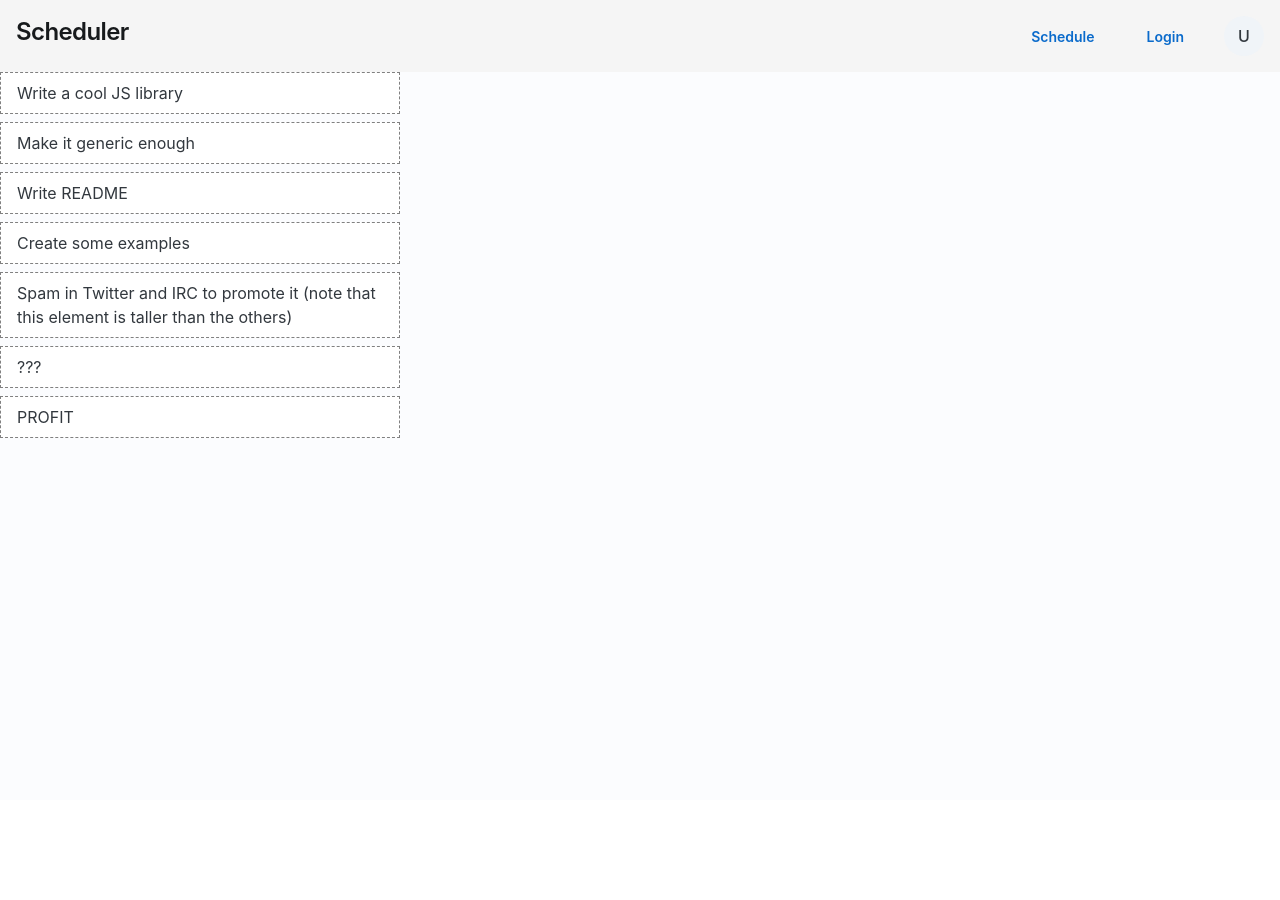
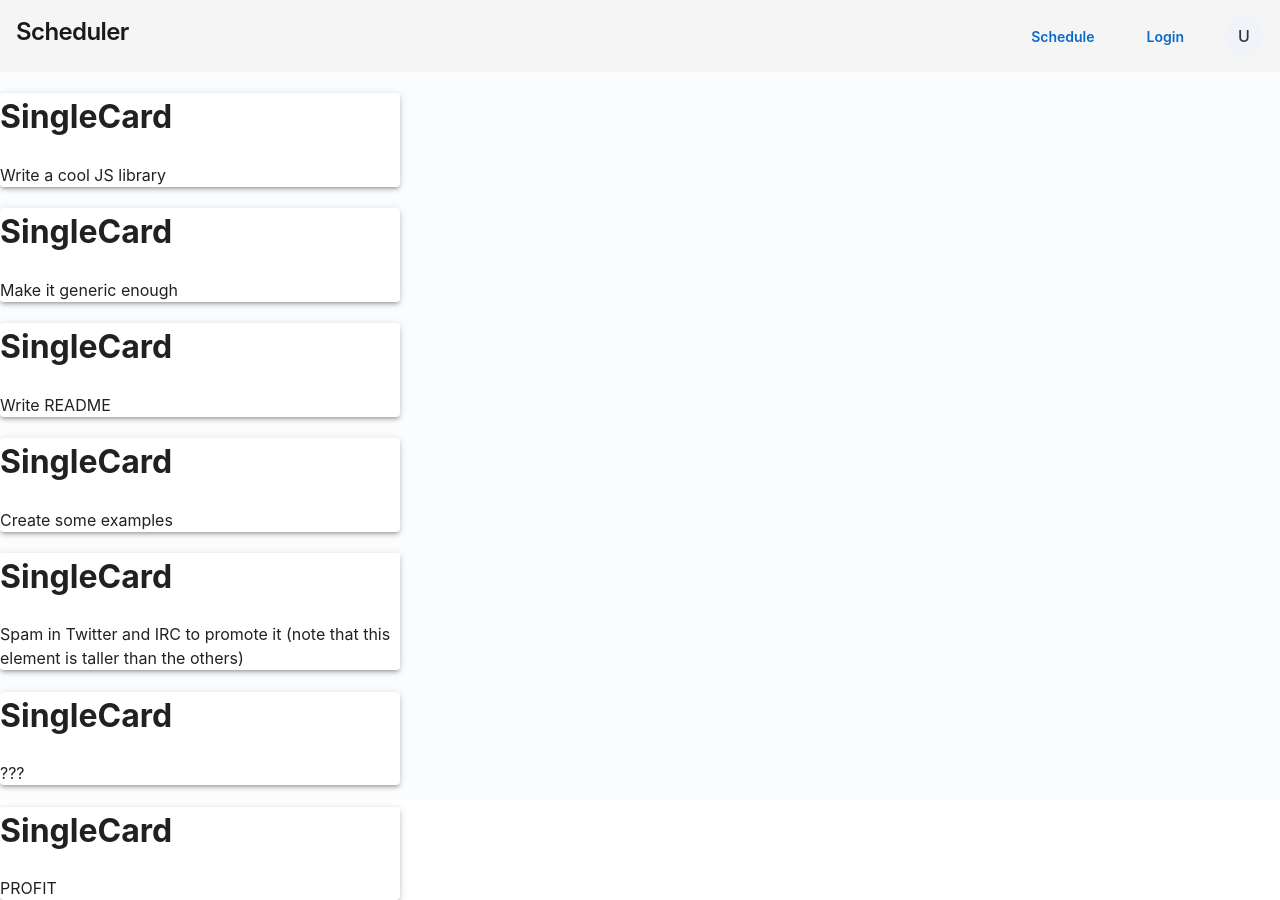
Before and after one commit to jsongga/uga-auto-scheduling, a React (Vite) app in the folder frontend/: page /scheduler in a window 1280 px wide. Before the commit the page ends 800 px from the top, so only its background shows below. Built offline with nearby package versions, Linux system fonts and the light colour scheme.

Commit message:
Moved fetchWalkingDistance call to routes for testing Added Card Component for Drag and Drop

```diff
--- a/frontend/src/components/dragdrop/CardWrapper.tsx
+++ b/frontend/src/components/dragdrop/CardWrapper.tsx
@@ -2,18 +2,19 @@ import type { Identifier, XYCoord } from "dnd-core";
 import type { FC } from "react";
 import { useRef } from "react";
 import { useDrag, useDrop } from "react-dnd";
+import SingleCard from "./SingleCard.tsx";
 
 const ItemTypes = {
   CARD: "card",
 };
 
-const style = {
-  border: "1px dashed gray",
-  padding: "0.5rem 1rem",
-  marginBottom: ".5rem",
-  backgroundColor: "white",
-  cursor: "move",
-};
+// const style = {
+//   border: "1px dashed gray",
+//   padding: "0.5rem 1rem",
+//   marginBottom: ".5rem",
+//   backgroundColor: "white",
+//   cursor: "move",
+// };
 
 export interface CardProps {
   id: any;
@@ -104,8 +105,8 @@ export const CardWrapper: FC<CardProps> = ({ id, text, index, moveCard }) => {
   const opacity = isDragging ? 0 : 1;
   drag(drop(ref));
   return (
-    <div ref={ref} style={{ ...style, opacity }} data-handler-id={handlerId}>
-      {text}
+    <div ref={ref} style={{ opacity }} data-handler-id={handlerId}>
+      <SingleCard>{text}</SingleCard>
     </div>
   );
 };
--- a/frontend/src/components/dragdrop/SingleCard.tsx
+++ b/frontend/src/components/dragdrop/SingleCard.tsx
@@ -0,0 +1,10 @@
+import Paper from "@mui/material/Paper";
+
+export default function SingleCard(props: { children: React.ReactNode }) {
+  return (
+    <Paper elevation={3}>
+      <h1>SingleCard</h1>
+      {props.children}
+    </Paper>
+  );
+}
```
Also changed, not shown: 2 other files (tests, documents, lock files or other folders).
